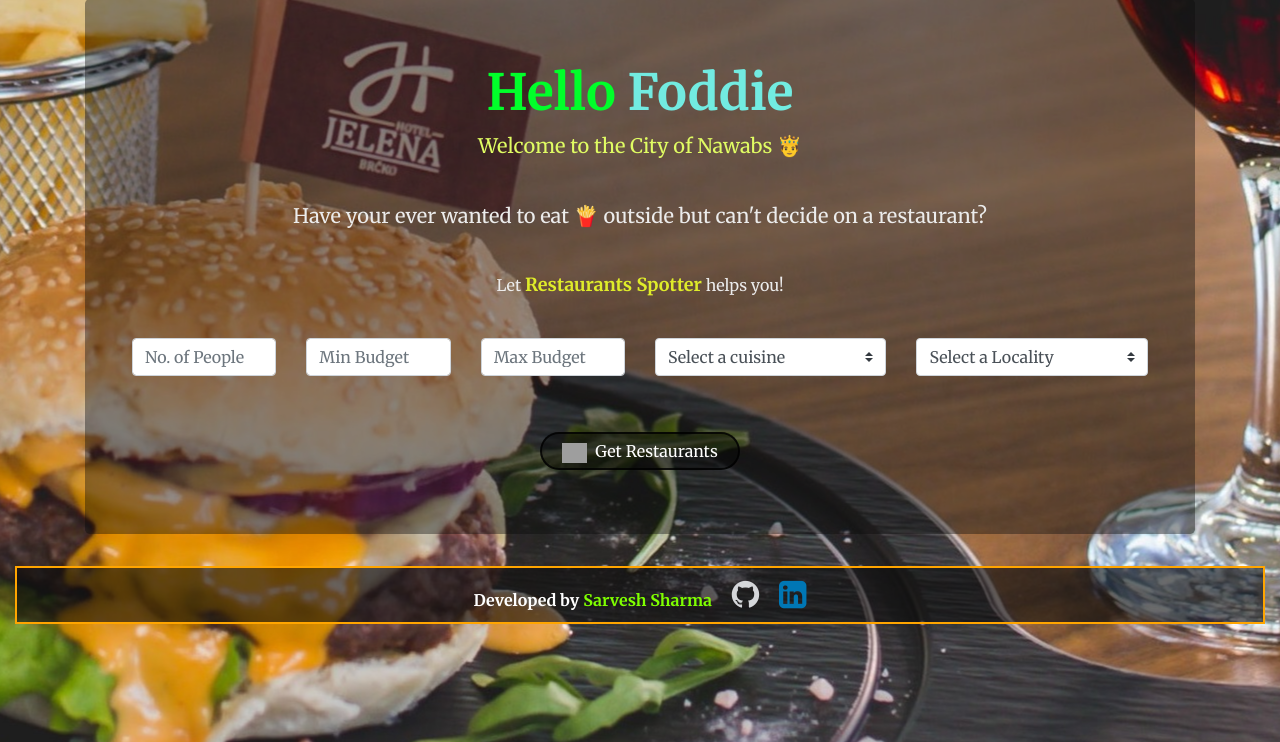
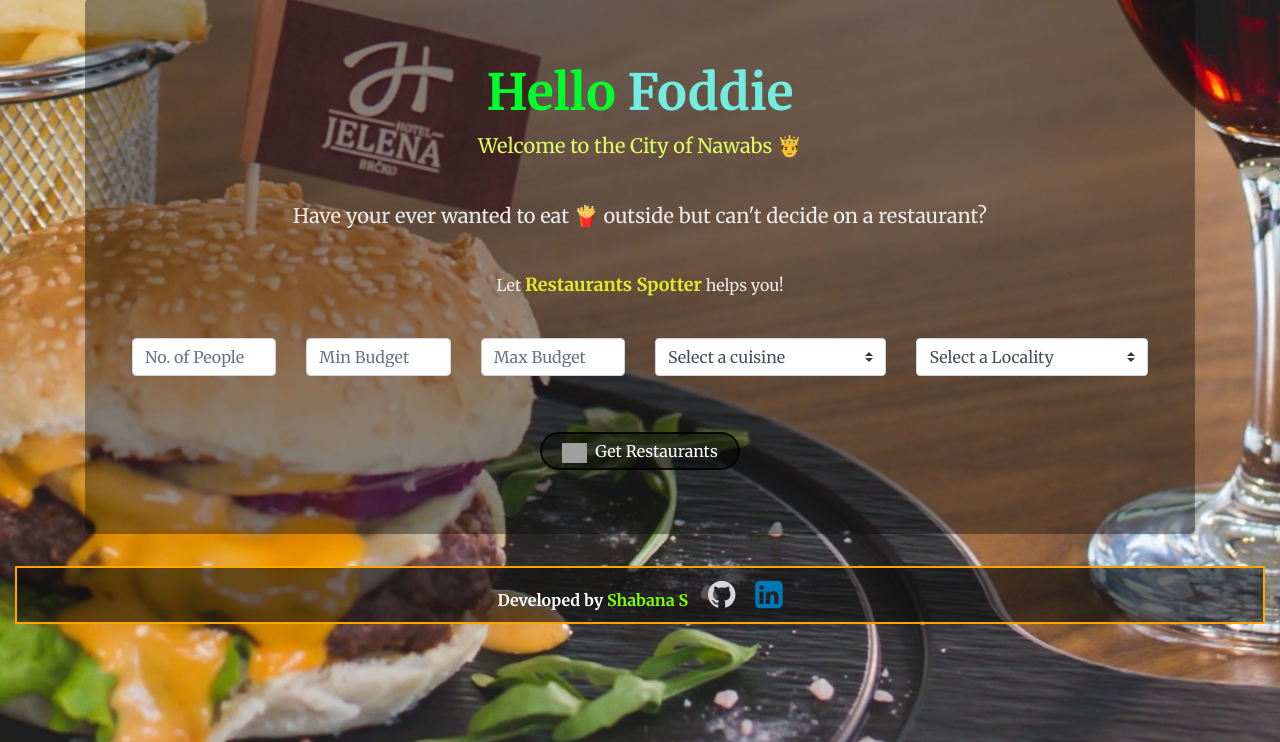
Before and after one commit to shabu22/SMA-Assignment-1, a Flask app: page / in a window 1280 px wide. Shown: the part 58-800 px from the top of the page. Run offline with Flask 2, Linux system fonts and the light colour scheme; some libraries are stand-ins or nearby versions; grey boxes are pictures that could not be loaded.

Commit message:
Update home.html

```diff
--- a/Restaurant-Recommendation-System-main/templates/home.html
+++ b/Restaurant-Recommendation-System-main/templates/home.html
@@ -81,9 +81,9 @@
     </div>
     <div class="container-fluid text-center">
         <div class=" text-center" style="padding: 0.2rem;background: rgb(12, 12, 12, 0.6);border: solid orange 2px;">
-            <span style="color: white; font-weight: bold;">Developed by <b style="color: chartreuse;"> Sarvesh Sharma</b></span>&emsp;
+            <span style="color: white; font-weight: bold;">Developed by <b style="color: chartreuse;">Shabana S</b></span>&emsp;
             <a target="_blank " style="font-size:xx-large; color: #d5d7da; " href="https://github.com/shsarv "><i class="fa fa-github " aria-hidden="true "></i></a>&emsp;
-            <a target="_blank " style="font-size:xx-large; color: #0077B5; " href="https://www.linkedin.com/in/sarvesh-kumar-sharma-869a1b185/ "><i class="fa fa-linkedin-square " aria-hidden="true "></i>
+            <a target="_blank " style="font-size:xx-large; color: #0077B5; " href="https://www.linkedin.com/in/shabana-s-98946a212/ "><i class="fa fa-linkedin-square " aria-hidden="true "></i>
             </i></a>
         </div>
     </div>
```
